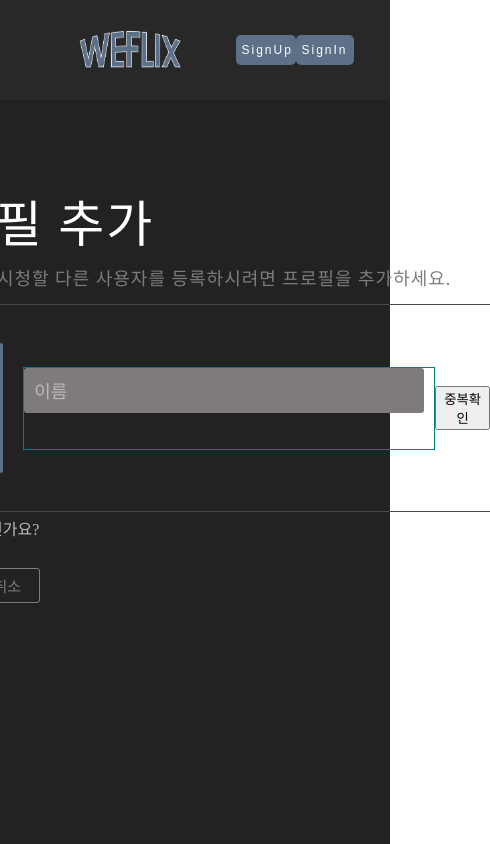
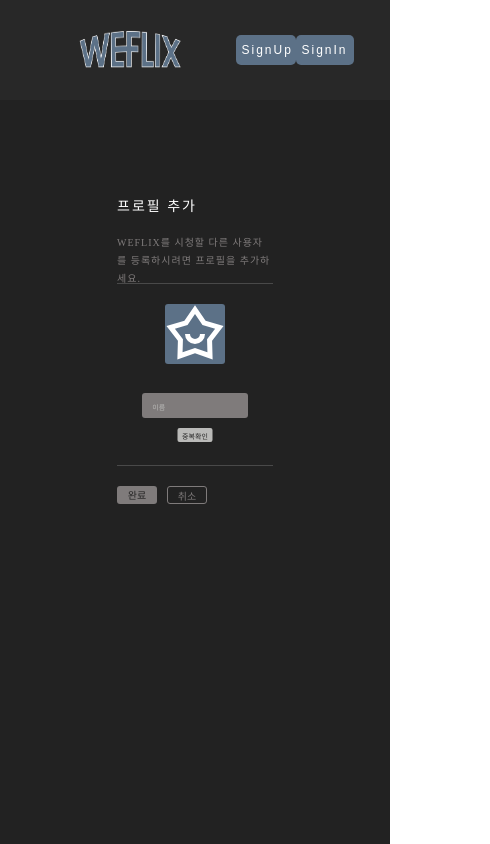
Before and after one commit to cotton-cotton/project-weflix, a React (Create React App) app: page /profile/add in a window 390 px wide. Shown: the top 844 px of the page, 490 px wide, since content can reach past the window. Built offline with nearby package versions, Linux system fonts and the light colour scheme.

Commit message:
Add: 프로필 반응형 디자인 작업

```diff
--- a/src/components/ProfileBox/ProfileBox.js
+++ b/src/components/ProfileBox/ProfileBox.js
@@ -2,13 +2,11 @@ import React from 'react';
 import styled from 'styled-components';
 import { TiDeleteOutline } from 'react-icons/ti';
 
-const ProfileBox = ({ key, id, userName, background, imo, onClick }) => {
+const ProfileBox = ({ key, id, userName, background, imo, del, onClick }) => {
   return (
     <ProfileBoxWrapper key={key}>
       <ProfileImg key={key} id={id} background={background}>
-        <DeleteBtn onClick={onClick}>
-          <TiDeleteOutline size="20" />
-        </DeleteBtn>
+        <DeleteBtn onClick={onClick}>{del}</DeleteBtn>
         <Imo>{imo}</Imo>
       </ProfileImg>
       <Name>{userName}</Name>
@@ -36,6 +34,18 @@ const ProfileImg = styled.div`
   margin-bottom: 20px;
   background-color: ${({ background }) => background};
   border-radius: 10px;
+  @media ${({ theme }) => theme.device.large} {
+    width: 120px;
+    height: 120px;
+  }
+  @media ${({ theme }) => theme.device.medium} {
+    width: 100px;
+    height: 100px;
+  }
+  @media ${({ theme }) => theme.device.small} {
+    width: 80px;
+    height: 80px;
+  }
 `;
 const DeleteBtn = styled.button`
   position: absolute;
@@ -55,6 +65,15 @@ const Name = styled.p`
   font-weight: ${({ theme }) => theme.normal};
   letter-spacing: 2px;
   text-align: center;
+  @media ${({ theme }) => theme.device.large} {
+    font-size: 16px;
+  }
+  @media ${({ theme }) => theme.device.medium} {
+    font-size: ${({ theme }) => theme.small};
+  }
+  @media ${({ theme }) => theme.device.small} {
+    font-size: 12px;
+  }
 `;
 
 export default ProfileBox;
--- a/src/pages/AddProfile/AddProfile.js
+++ b/src/pages/AddProfile/AddProfile.js
@@ -6,6 +6,7 @@ import { Link } from 'react-router-dom';
 import { RiStarSmileLine } from 'react-icons/ri';
 import { Navigate, useNavigate } from 'react-router-dom';
 import { BsPencilSquare } from 'react-icons/bs';
+import { TiDeleteOutline } from 'react-icons/ti';
 
 import { useDispatch, useSelector } from 'react-redux';
 import { profileActions } from '../App/profileSlice';
@@ -43,6 +44,8 @@ const AddProfile = () => {
     });
   };
 
+  const isActiveButton = userName.length >= 2;
+
   const [users, setUsers] = useState(ProfileList);
 
   const onCreate = event => {
@@ -51,6 +54,7 @@ const AddProfile = () => {
       userName: userName,
       background: background,
       imo: <BsPencilSquare size="50" color="#fff" opacity="50%" />,
+      del: <TiDeleteOutline size="20" />,
     };
 
     nextId.current += 1;
@@ -78,8 +82,6 @@ const AddProfile = () => {
     }
     // userName.length >= 1 ? setValidMessage(true) : setValidMessage(false);
   };
-  console.log(validMessage);
-  console.log(userName.length);
 
   return (
     <S.AddWrapper>
@@ -96,6 +98,7 @@ const AddProfile = () => {
               <RiStarSmileLine size="80" color="#fff" />
             </S.Image>
             <S.InputContainer>
+              <S.InputBox>
                 <S.Name
                   types="text"
                   placeholder="이름"
@@ -110,26 +113,26 @@ const AddProfile = () => {
                 {validMessage === true ? null : (
                   <S.Message>두 글자 이상 입력해주세요.</S.Message>
                 )}
-            </S.InputContainer>
-            <S.CheckContainer>
-              <S.CheckContent
+              </S.InputBox>
+              <S.DualCheck
                 onClick={() => {
                   onCreate();
                 }}
               >
                 중복확인
-              </S.CheckContent>
-            </S.CheckContainer>
+              </S.DualCheck>
+            </S.InputContainer>
           </S.ProfileContainer>
-          <S.KidsContainer>
+          {/* <S.KidsContainer>
             <S.KidsCheckbox type="checkbox" />
             <S.KidsContent>어린이인가요?</S.KidsContent>
-          </S.KidsContainer>
+          </S.KidsContainer> */}
           <S.ButtonContainer>
             <S.Confirm
               type="button"
               disabled={userName.length <= 1 ? true : false}
               onClick={() => onCreate()}
+              isActiveButton={isActiveButton}
             >
               완료
             </S.Confirm>
--- a/src/pages/AddProfile/AddProfile.style.js
+++ b/src/pages/AddProfile/AddProfile.style.js
@@ -17,10 +17,24 @@ export const AddContainer = styled.section`
 export const AddBox = styled.section`
   display: flex;
   flex-direction: column;
+  width: 40%;
   height: 100%;
+  @media ${({ theme }) => theme.device.large} {
+    width: 48%;
+  }
+  @media ${({ theme }) => theme.device.medium} {
+    width: 40%;
+  }
 `;
 export const TitleContainer = styled.section`
+  width: 100%;
   height: 20%;
+  @media ${({ theme }) => theme.device.large} {
+    height: 18%;
+  }
+  @media ${({ theme }) => theme.device.medium} {
+    height: 16%;
+  }
 `;
 export const Title = styled.p`
   margin-bottom: 20px;
@@ -28,18 +42,45 @@ export const Title = styled.p`
   font-size: ${({ theme }) => theme.big};
   font-weight: ${({ theme }) => theme.light};
   letter-spacing: 2px;
+  @media ${({ theme }) => theme.device.large} {
+    font-size: ${({ theme }) => theme.large};
+  }
+  @media ${({ theme }) => theme.device.medium} {
+    font-size: ${({ theme }) => theme.medium};
+  }
+  @media ${({ theme }) => theme.device.medium} {
+    font-size: ${({ theme }) => theme.small};
+  }
 `;
 export const SubTitle = styled.p`
   color: ${({ theme }) => theme.middleGray};
   font-size: ${({ theme }) => theme.medium};
   letter-spacing: 1px;
+  @media ${({ theme }) => theme.device.large} {
+    font-size: 15px;
+  }
+  @media ${({ theme }) => theme.device.medium} {
+    font-size: 12px;
+    line-height: 20px;
+  }
+  @media ${({ theme }) => theme.device.small} {
+    font-size: 10px;
+    line-height: 18px;
+  }
 `;
 export const ProfileContainer = styled.section`
   display: flex;
+  justify-content: space-between;
   align-items: center;
+  width: 100%;
   height: 40%;
   border-top: 1px solid #494949;
   border-bottom: 1px solid #494949;
+  @media ${({ theme }) => theme.device.small} {
+    flex-direction: column;
+    height: 35%;
+    padding-top: 20px;
+  }
 `;
 export const Image = styled.div`
   display: flex;
@@ -50,24 +91,51 @@ export const Image = styled.div`
   margin-right: 20px;
   background-color: ${({ theme }) => theme.mainBlue};
   border-radius: 3px;
+  @media ${({ theme }) => theme.device.large} {
+    width: 90px;
+    height: 90px;
+  }
+  @media ${({ theme }) => theme.device.medium} {
+    width: 70px;
+    height: 70px;
+  }
+  @media ${({ theme }) => theme.device.small} {
+    width: 60px;
+    height: 60px;
+    margin: 0 auto;
+  }
 `;
 export const InputContainer = styled.form`
   display: flex;
+  justify-content: space-between;
+  align-items: center;
+  width: 75%;
+  height: 40%;
+  @media ${({ theme }) => theme.device.small} {
+    flex-direction: column;
+    height: 32%;
+    margin-bottom: 20px;
+  }
+`;
+export const InputBox = styled.div`
+  display: flex;
   flex-direction: column;
-  justify-content: space-between;
-  height: 40%;
-  border: 1px solid teal;
+  width: 78%;
+  @media ${({ theme }) => theme.device.large} {
+    width: 75%;
+  }
+  @media ${({ theme }) => theme.device.medium} {
+    width: 70%;
+  }
+  @media ${({ theme }) => theme.device.small} {
+    width: 90%;
+  }
 `;
-export const CheckContainer = styled.button`
-  display: flex;
-  align-items: center;
-`;
-export const CheckContent = styled.p``;
 export const Name = styled.input`
-  width: 400px;
+  width: 100%;
   height: 45px;
   margin-right: 10px;
-  padding: 5px 0 0 10px;
+  padding: 0 10px;
   background-color: ${({ theme }) => theme.middleGray};
   border: none;
   outline: none;
@@ -75,39 +143,125 @@ export const Name = styled.input`
   &::placeholder {
     font-size: ${({ theme }) => theme.medium};
     color: ${({ theme }) => theme.lightGray};
+    @media ${({ theme }) => theme.device.large} {
+      font-size: 15px;
+    }
+    @media ${({ theme }) => theme.device.medium} {
+      font-size: 12px;
+    }
+    @media ${({ theme }) => theme.device.medium} {
+      font-size: 7px;
+    }
+  }
+  @media ${({ theme }) => theme.device.large} {
+    height: 35px;
+  }
+  @media ${({ theme }) => theme.device.medium} {
+    height: 30px;
+  }
+  @media ${({ theme }) => theme.device.small} {
+    height: 25px;
   }
 `;
 export const Message = styled.p`
   margin-top: 5px;
-  border: 1px solid white;
   font-size: ${({ theme }) => theme.small};
   color: ${({ theme }) => theme.lightGray};
+  @media ${({ theme }) => theme.device.large} {
+    font-size: 12px;
+  }
+  @media ${({ theme }) => theme.device.medium} {
+    font-size: 10px;
+  }
+  @media ${({ theme }) => theme.device.small} {
+    font-size: 10px;
+    -webkit-transform: scale(0.7);
+    display: inline-block;
+  }
 `;
-export const KidsContainer = styled.div`
+export const DualCheck = styled.button`
   display: flex;
+  justify-content: center;
   align-items: center;
+  width: 70px;
+  height: 30px;
+  border-radius: 3px;
+  color: ${({ theme }) => theme.black};
+  background-color: ${({ theme }) => theme.lightGray};
+  border: none;
+  outline: none;
+  @media ${({ theme }) => theme.device.large} {
+    width: 65px;
+    height: 25px;
+    font-size: 13px;
+  }
+  @media ${({ theme }) => theme.device.medium} {
+    width: 50px;
+    height: 20px;
+    font-size: 10px;
+  }
+  @media ${({ theme }) => theme.device.small} {
+    font-size: 10px;
+    -webkit-transform: scale(0.7);
+    display: inline-block;
+  }
 `;
-export const KidsCheckbox = styled.input`
-  width: 30px;
-  height: 30px;
-  margin-right: 10px;
-  border: none;
-  accent-color: ${({ theme }) => theme.middleGray};
-`;
-export const KidsContent = styled.p`
-  color: ${({ theme }) => theme.lightGray};
-`;
+// export const KidsContainer = styled.div`
+//   display: flex;
+//   align-items: center;
+// `;
+// export const KidsCheckbox = styled.input`
+//   width: 30px;
+//   height: 30px;
+//   margin-right: 10px;
+//   border: none;
+//   accent-color: ${({ theme }) => theme.middleGray};
+// `;
+// export const KidsContent = styled.p`
+//   color: ${({ theme }) => theme.lightGray};
+// `;
 export const ButtonContainer = styled.section`
   display: flex;
   justify-content: space-between;
   width: 140px;
   margin-top: 20px;
+  @media ${({ theme }) => theme.device.large} {
+    width: 135px;
+  }
+  @media ${({ theme }) => theme.device.medium} {
+    width: 130px;
+  }
+  @media ${({ theme }) => theme.device.small} {
+    width: 90px;
+  }
 `;
 export const Confirm = styled.button`
   width: 65px;
   height: 35px;
   font-size: 15px;
+  border: none;
+  outline: none;
   text-align: center;
+  border-radius: 3px;
+  background-color: ${({ isActiveButton }) =>
+    isActiveButton ? '#4E68B5' : '#7f7b7b'};
+  color: ${({ isActiveButton }) => (isActiveButton ? '#fff' : '#222')};
+  cursor: ${({ isActiveButton }) => (isActiveButton ? 'pointer' : null)};
+  @media ${({ theme }) => theme.device.large} {
+    width: 63px;
+    height: 30px;
+    font-size: 14px;
+  }
+  @media ${({ theme }) => theme.device.medium} {
+    width: 60px;
+    height: 23px;
+    font-size: 12px;
+  }
+  @media ${({ theme }) => theme.device.small} {
+    width: 40px;
+    height: 18px;
+    font-size: 10px;
+  }
 `;
 export const Cancel = styled.button`
   width: 65px;
@@ -119,4 +273,19 @@ export const Cancel = styled.button`
   border-radius: 3px;
   background: none;
   cursor: pointer;
+  @media ${({ theme }) => theme.device.large} {
+    width: 63px;
+    height: 30px;
+    font-size: 14px;
+  }
+  @media ${({ theme }) => theme.device.medium} {
+    width: 60px;
+    height: 23px;
+    font-size: 12px;
+  }
+  @media ${({ theme }) => theme.device.small} {
+    width: 40px;
+    height: 18px;
+    font-size: 10px;
+  }
 `;
--- a/src/pages/SelectProfile/SelectProfile.style.js
+++ b/src/pages/SelectProfile/SelectProfile.style.js
@@ -19,12 +19,20 @@ export const Title = styled.p`
   font-size: ${({ theme }) => theme.big};
   font-weight: ${({ theme }) => theme.light};
   letter-spacing: 2px;
+  @media ${({ theme }) => theme.device.large} {
+    font-size: ${({ theme }) => theme.large};
+  }
+  @media ${({ theme }) => theme.device.medium} {
+    font-size: 20px;
+  }
+  @media ${({ theme }) => theme.device.small} {
+    font-size: ${({ theme }) => theme.medium};
+  }
 `;
 export const ImageContainer = styled.section`
   display: flex;
   justify-content: space-between;
-  width: 55%;
-  height: 50%;
+  border: 1px solid red;
 `;
 export const ProfileImg = styled.div`
   display: flex;
@@ -73,4 +81,22 @@ export const ModifyButton = styled.button`
   border-radius: 3px;
   background: none;
   cursor: pointer;
+  @media ${({ theme }) => theme.device.large} {
+    width: 100px;
+    height: 40px;
+    font-size: 16px;
+  }
+  @media ${({ theme }) => theme.device.medium} {
+    width: 75px;
+    height: 30px;
+    font-size: 12px;
+  }
+  @media ${({ theme }) => theme.device.small} {
+    width: 65px;
+    height: 25px;
+    margin-top: 30px;
+    font-size: 10px;
+    -webkit-transform: scale(0.8);
+    display: inline-block;
+  }
 `;
--- a/src/pages/UserProfile/UserProfile.js
+++ b/src/pages/UserProfile/UserProfile.js
@@ -51,6 +51,7 @@ const UserProfile = () => {
                 background={list.background}
                 onClick={event => onRemove(list.userName)}
                 imo={list.imo}
+                del={list.del}
               />
             );
           })}
@@ -61,7 +62,7 @@ const UserProfile = () => {
             <S.Name>프로필 추가</S.Name>
           </S.ProfileAdd>
         </S.ImageContainer>
-        <Link to="/">
+        <Link to="/profile/select">
           <S.RegisterButton>완료</S.RegisterButton>
         </Link>
       </S.ProfileContainer>
--- a/src/pages/UserProfile/UserProfile.style.js
+++ b/src/pages/UserProfile/UserProfile.style.js
@@ -5,25 +5,46 @@ export const SelectWrapper = styled.main`
   flex-direction: column;
   height: 100vh;
   padding-top: 100px;
+  border: 1px solid red;
   background-color: ${({ theme }) => theme.black};
 `;
 export const ProfileContainer = styled.section`
   display: flex;
   flex-direction: column;
+  justify-content: space-between;
   align-items: center;
-  height: 50%;
+  height: 60%;
+  border: 1px solid peru;
+  @media ${({ theme }) => theme.device.large} {
+    height: 50%;
+  }
+  @media ${({ theme }) => theme.device.medium} {
+    height: 40%;
+  }
+  @media ${({ theme }) => theme.device.small} {
+    height: 30%;
+  }
 `;
 export const Title = styled.p`
-  margin-bottom: 45px;
   color: ${({ theme }) => theme.white};
   font-size: ${({ theme }) => theme.big};
   font-weight: ${({ theme }) => theme.light};
   letter-spacing: 2px;
+  @media ${({ theme }) => theme.device.large} {
+    font-size: ${({ theme }) => theme.large};
+  }
+  @media ${({ theme }) => theme.device.medium} {
+    font-size: 20px;
+  }
+  @media ${({ theme }) => theme.device.small} {
+    font-size: ${({ theme }) => theme.medium};
+  }
 `;
 export const ImageContainer = styled.section`
   display: flex;
   justify-content: space-between;
   align-items: center;
+  border: 1px solid white;
 `;
 export const OriginProfileBox = styled.div`
   width: 150px;
@@ -34,6 +55,7 @@ export const ProfileAdd = styled.div`
   display: flex;
   flex-direction: column;
   align-items: center;
+  border: 1px solid teal;
 `;
 export const Image = styled.div`
   display: flex;
@@ -56,6 +78,15 @@ export const Name = styled.p`
   font-weight: ${({ theme }) => theme.normal};
   letter-spacing: 2px;
   text-align: center;
+  @media ${({ theme }) => theme.device.large} {
+    font-size: 16px;
+  }
+  @media ${({ theme }) => theme.device.medium} {
+    font-size: ${({ theme }) => theme.small};
+  }
+  @media ${({ theme }) => theme.device.small} {
+    font-size: 12px;
+  }
 `;
 export const Add = styled.button`
   display: flex;
@@ -68,17 +99,44 @@ export const Add = styled.button`
   border: none;
   border-radius: 3px;
   cursor: pointer;
+  border: 1px solid red;
   &:hover {
     box-shadow: 5px 5px 5px 10px black;
+  }
+  @media ${({ theme }) => theme.device.large} {
+    width: 120px;
+    height: 120px;
+  }
+  @media ${({ theme }) => theme.device.medium} {
+    width: 100px;
+    height: 100px;
+  }
+  @media ${({ theme }) => theme.device.small} {
+    width: 80px;
+    height: 80px;
   }
 `;
 export const RegisterButton = styled.button`
   width: 80px;
   height: 40px;
-  margin-top: 40px;
   font-size: ${({ theme }) => theme.medium};
   font-weight: ${({ theme }) => theme.normal};
   border: none;
   border-radius: 5px;
   cursor: pointer;
+  @media ${({ theme }) => theme.device.large} {
+    width: 60px;
+    height: 30px;
+    font-size: 16px;
+  }
+  @media ${({ theme }) => theme.device.medium} {
+    width: 50px;
+    height: 22px;
+    font-size: 14px;
+  }
+  @media ${({ theme }) => theme.device.small} {
+    width: 40px;
+    height: 16px;
+    font-size: 12px;
+  }
 `;
```
Also changed, not shown: src/pages/SelectProfile/SelectProfile.js (+23 -29 lines). Lines whose indentation alone changed are shown as unchanged.
